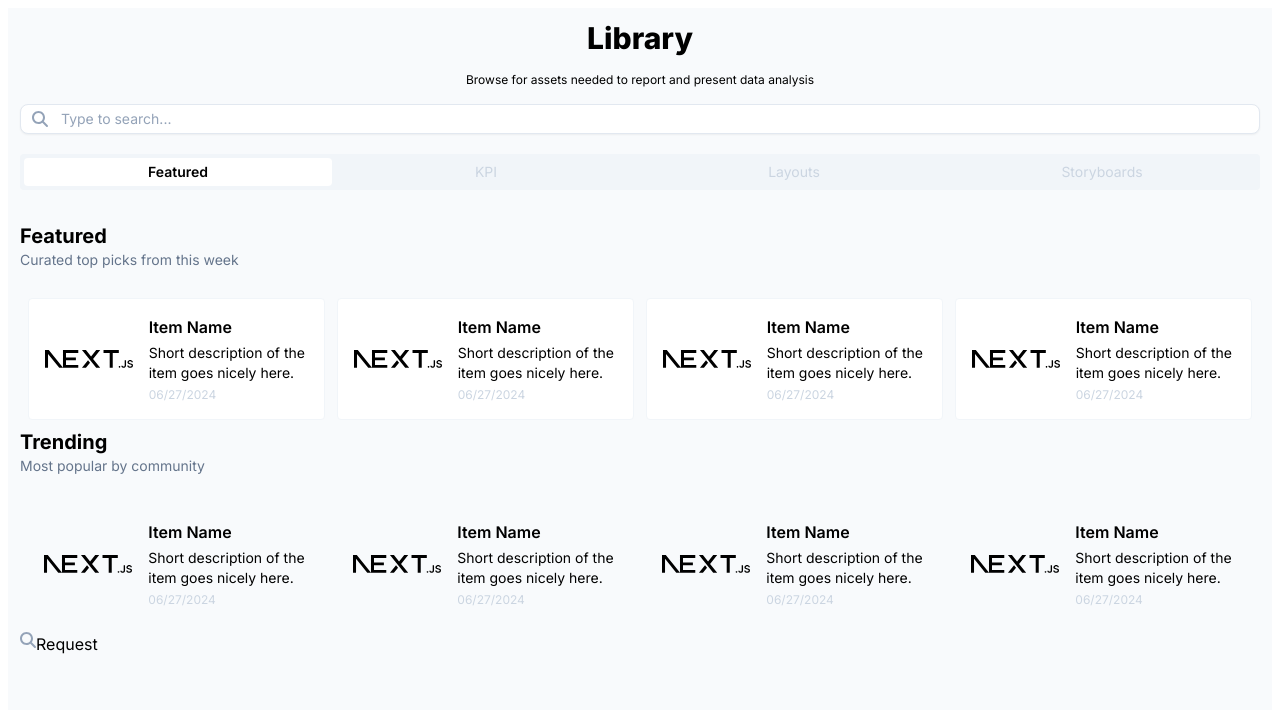
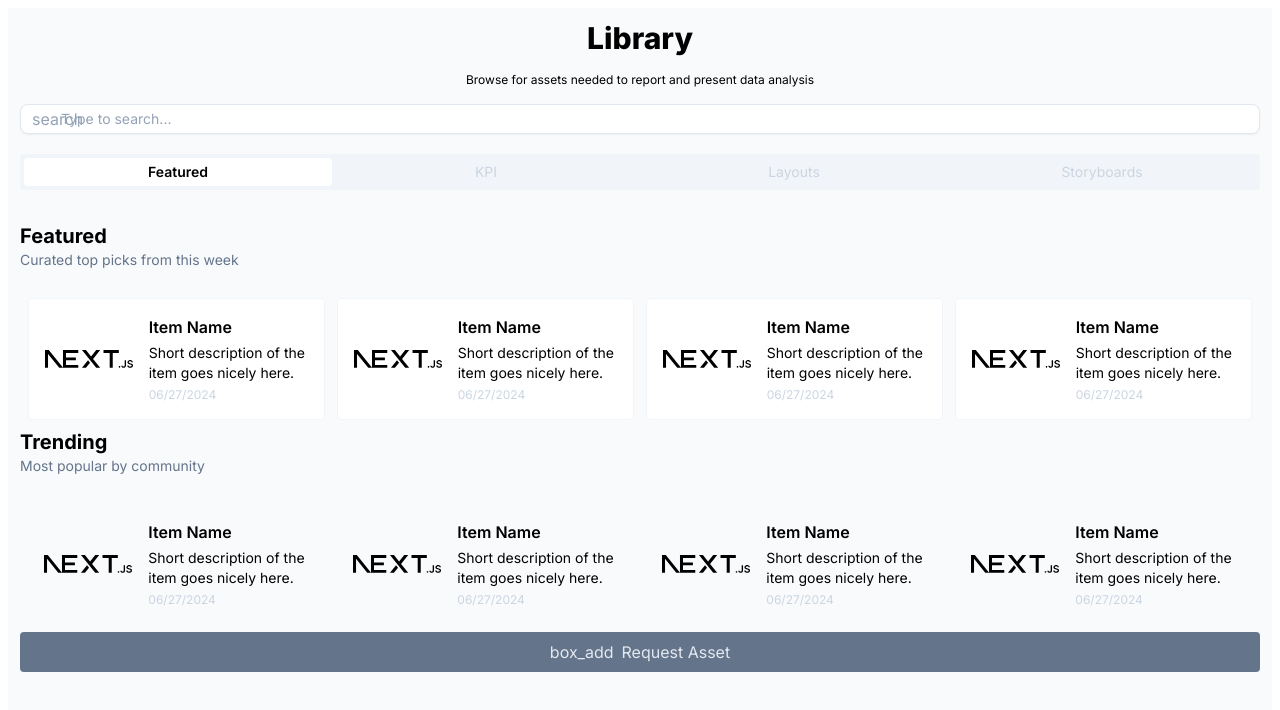
Before and after one commit to nickjiunchetti/data-visualization-library, a Next.js app: page / in a window 1280 px wide. Shown: the top 710 px of the page. Built offline with nearby package versions, Linux system fonts and the light colour scheme.

Commit message:
added material icons

```diff
--- a/package.json
+++ b/package.json
@@ -9,9 +9,7 @@
     "lint": "next lint"
   },
   "dependencies": {
-    "@fortawesome/fontawesome-svg-core": "^6.5.2",
-    "@fortawesome/free-solid-svg-icons": "^6.5.2",
-    "@fortawesome/react-fontawesome": "^0.2.2",
+    "material-symbols": "^0.20.0",
     "next": "14.2.3",
     "react": "^18",
     "react-dom": "^18"
--- a/src/app/globals.css
+++ b/src/app/globals.css
@@ -1,6 +1,8 @@
 @tailwind base;
 @tailwind components;
 @tailwind utilities;
+
+@import 'material-symbols';
 
 html,
 body {
--- a/src/app/page.tsx
+++ b/src/app/page.tsx
@@ -1,10 +1,7 @@
-import Image from 'next/image'
 import SearchBar from '../components/SearchInput'
 import TabBar from '../components/Tab'
 import SectionTitle from '../components/Section'
 
-import { FontAwesomeIcon } from '@fortawesome/react-fontawesome'
-import { faSearch } from '@fortawesome/free-solid-svg-icons'
 export default function Home() {
   return (
     <main className='h-full p-2'>
@@ -23,9 +20,9 @@ export default function Home() {
           title='Trending'
           description='Most popular by community'
         />
-        <div className='flex w-full text-white-700'>
-          <FontAwesomeIcon icon={faSearch} className='text-gray-400' />
-          <button className=''>Request</button>
+        <div className='flex w-full p-2 items-center gap-2 justify-center  text-white-700 bg-gray-500 text-gray-200 rounded'>
+          <span className='material-symbols-outlined'>box_add</span>
+          <button className=''>Request Asset</button>
         </div>
       </div>
     </main>
--- a/src/components/SearchInput/index.tsx
+++ b/src/components/SearchInput/index.tsx
@@ -13,7 +13,7 @@ export default function SearchInput() {
         className='p-1 w-full pl-10 border rounded-lg shadow-sm focus:outline-none focus:border-gray-300 text-sm'
       />
       <div className='absolute inset-y-0 left-0 flex items-center pl-3 pointer-events-none'>
-        <FontAwesomeIcon icon={faSearch} className='text-gray-400' />
+        <span className='material-symbols-outlined text-gray-400'>search</span>
       </div>
     </div>
   )
```
Also changed, not shown: 1 other file (tests, documents, lock files or other folders).
